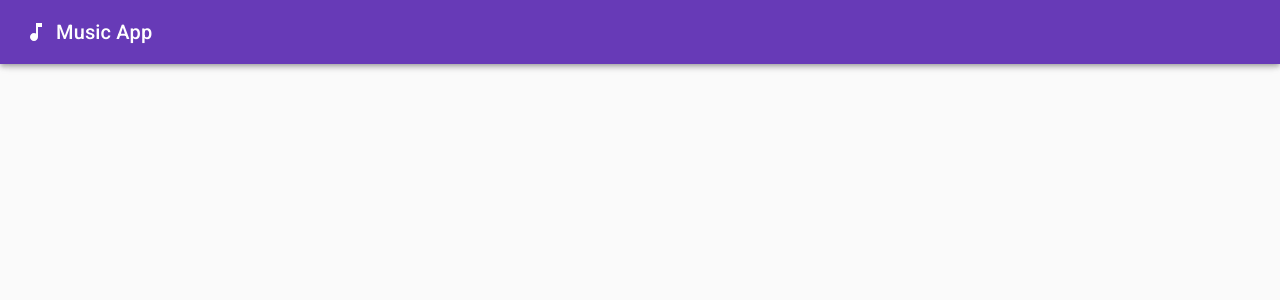
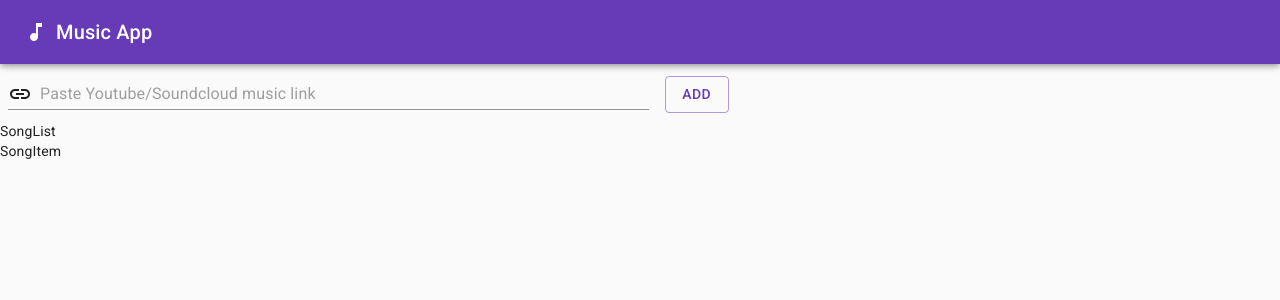
Before and after one commit to azdanov/apollo-music-app, a React (Create React App) app: page / in a window 1280 px wide. Shown: the top 300 px of the page. Built offline with nearby package versions, Linux system fonts and the light colour scheme.

Commit message:
add SongAdd component

```diff
--- a/src/App.js
+++ b/src/App.js
@@ -10,7 +10,7 @@ const App = () => {
 		<>
 			<Header/>
 			<Grid container spacing={3}>
-				<Grid item xs={12} md={7}>
+				<Grid item style={{paddingTop: '80px'}} xs={12} md={7}>
 					<SongAdd/>
 					<SongList/>
 				</Grid>
--- a/src/components/SongAdd.js
+++ b/src/components/SongAdd.js
@@ -1,7 +1,100 @@
+import {
+	Button,
+	Dialog,
+	DialogActions,
+	DialogContent,
+	DialogTitle,
+	InputAdornment,
+	makeStyles,
+	TextField
+} from '@material-ui/core';
+import {Link} from '@material-ui/icons';
 import React from 'react';
 
+const useStyles = makeStyles(theme => ({
+	container: {
+		display: 'flex',
+		alignItems: 'center'
+	},
+	urlInput: {
+		margin: theme.spacing(1)
+	},
+	songAddButton: {
+		margin: theme.spacing(1)
+	},
+	dialog: {
+		textAlign: 'center'
+	},
+	thumbnail: {
+		width: '90%'
+	}
+}));
+
 const SongAdd = () => {
-	return <div>SongAdd</div>;
+	const classes = useStyles();
+	const [dialog, setDialog] = React.useState(false);
+
+	function handleCloseDialog() {
+		setDialog(false);
+	}
+
+	return (
+		<div className={classes.container}>
+			<Dialog
+				className={classes.dialog}
+				open={dialog}
+				onClose={handleCloseDialog}
+			>
+				<DialogTitle>Edit Song</DialogTitle>
+				<DialogContent>
+					<img
+						style={{width: '100%'}}
+						src="https://dummyimage.com/600x400/000/fff"
+						alt="Song thumbnail"
+						className={classes.thumbnail}
+					/>
+					<TextField fullWidth margin="dense" name="title" label="Title"/>
+					<TextField fullWidth margin="dense" name="artist" label="Artist"/>
+					<TextField
+						fullWidth
+						margin="dense"
+						name="thumbnail"
+						label="Thumbnail"
+					/>
+				</DialogContent>
+				<DialogActions>
+					<Button color="" onClick={handleCloseDialog}>
+						Cancel
+					</Button>
+					<Button color="primary" variant="contained">
+						Save
+					</Button>
+				</DialogActions>
+			</Dialog>
+			<TextField
+				fullWidth
+				className={classes.urlInput}
+				placeholder="Paste Youtube/Soundcloud music link"
+				margin="normal"
+				type="url"
+				InputProps={{
+					startAdornment: (
+						<InputAdornment position="start">
+							<Link/>
+						</InputAdornment>
+					)
+				}}
+			/>
+			<Button
+				className={classes.songAddButton}
+				variant="outlined"
+				color="primary"
+				onClick={() => setDialog(true)}
+			>
+				Add
+			</Button>
+		</div>
+	);
 };
 
 export default SongAdd;
```
